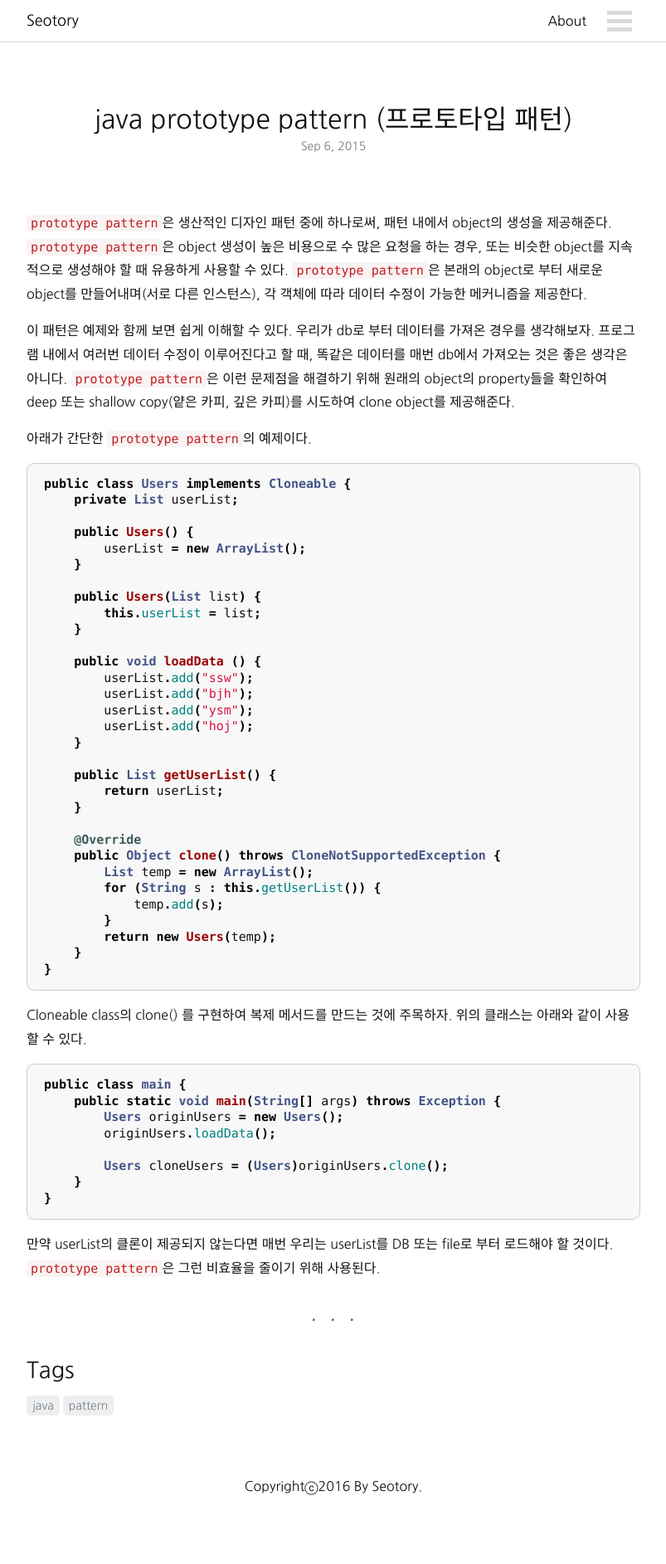
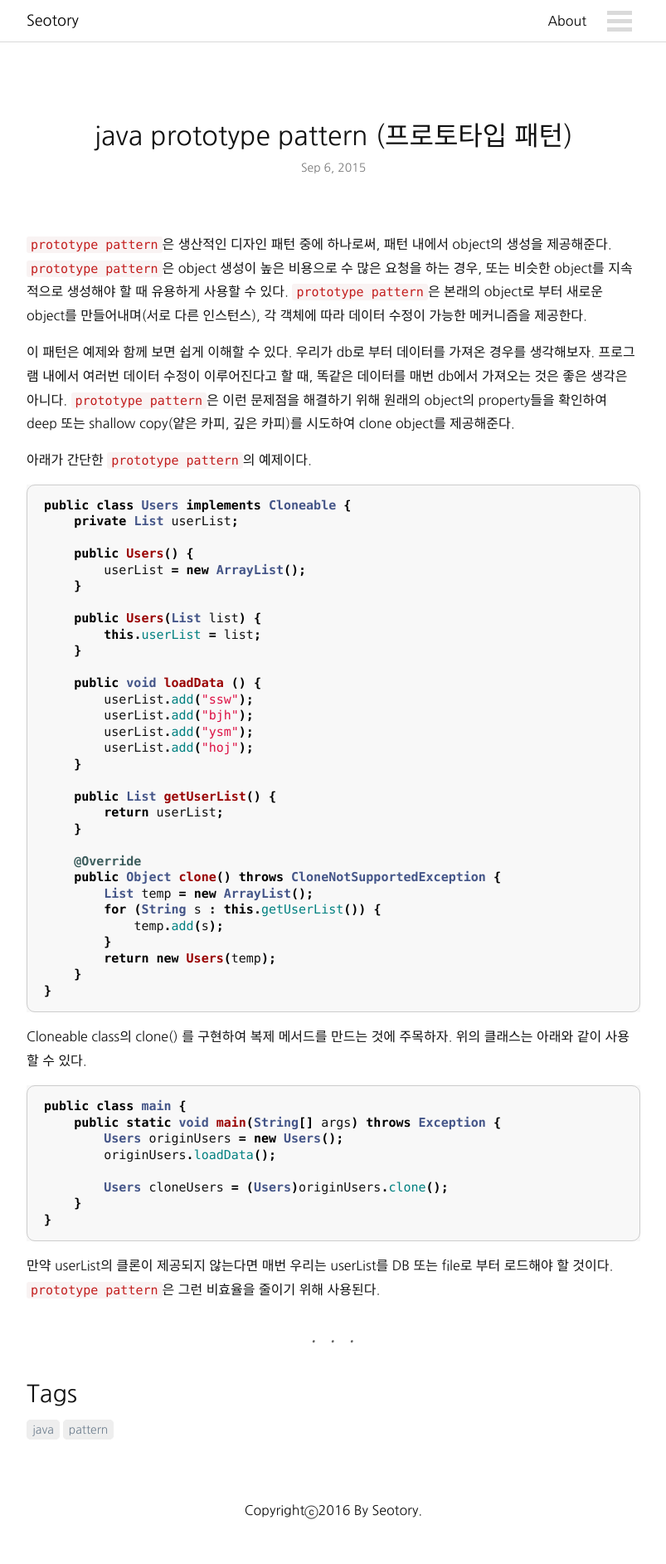
Before and after one commit to seotory/seotory.github.io, a Jekyll site: the page built from _posts/dev/2015-09-06-java-prototype-pattern.markdown, in a window 1280 px wide. Shown: the whole page at 83% size, without its empty margins (238-1041 px from the left). Built offline with Jekyll 4.4.1, drawn with Linux system fonts in a browser that asks for light colours; nearby versions of some CDN libraries; before the commit the page ends 1856 px from its top, so only the background shows below that.

Commit message:
css 수정

```diff
--- a/_sass/_base.scss
+++ b/_sass/_base.scss
@@ -35,12 +35,6 @@ body {
   -webkit-text-size-adjust: 100%;
 }
 
-h1 {font-size: $base-font-size * 2}
-h2 {font-size: $base-font-size * 1.7}
-h3 {font-size: $base-font-size * 1.4}
-h4 {font-size: $base-font-size * 1.2}
-h5 {font-size: $base-font-size * 1.1}
-h6 {font-size: $base-font-size * 1.0}
 
 /**
  * Set `margin-bottom` to maintain vertical rhythm
@@ -50,7 +44,6 @@ ul, ol, dl, figure,
 %vertical-rhythm {
     margin-bottom: $spacing-unit / 2;
 }
-
 
 
 /**
@@ -98,8 +91,16 @@ li {
  * Headings
  */
 h1, h2, h3, h4, h5, h6 {
+  line-height: 1.8;
+  margin-bottom: $spacing-unit / 5;
   font-weight: 300;
 }
+h1 {font-size: $base-font-size * 2}
+h2 {font-size: $base-font-size * 1.8}
+h3 {font-size: $base-font-size * 1.6}
+h4 {font-size: $base-font-size * 1.4}
+h5 {font-size: $base-font-size * 1.2}
+h6 {font-size: $base-font-size * 1.1}
 
 
 
--- a/_sass/_layout.scss
+++ b/_sass/_layout.scss
@@ -102,7 +102,7 @@ article {
 	margin-top: 15px;
 }
 .post-info {
-	padding-top: 50px;
+	padding-top: 70px;
 	padding-bottom: 50px;
 	text-align: center;
 	word-break: keep-all;
```
Also changed, not shown: _posts/2015-09-05-welcome-to-jekyll.markdown (+20 -0 lines).
